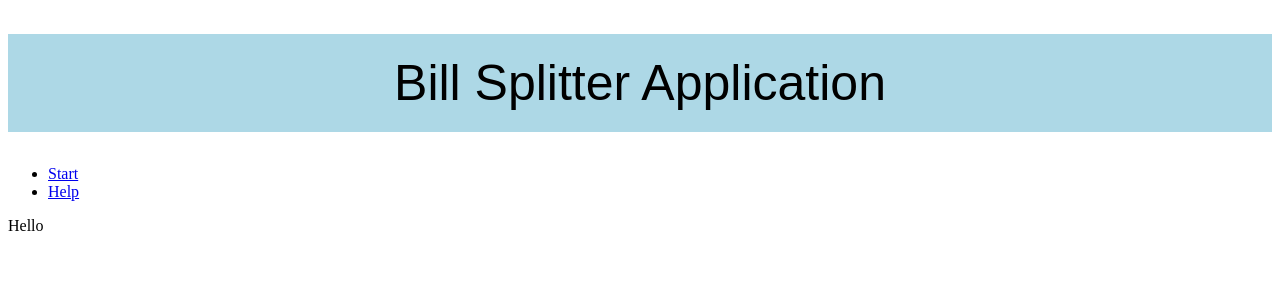
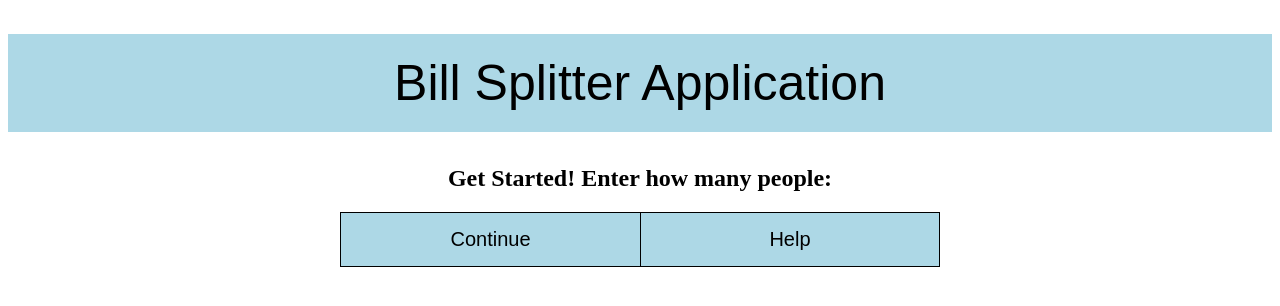
Before and after one commit to 2Jasonlee2/Bill_Splitter_App, a React (Create React App) app: page / in a window 1280 px wide. Shown: the top 306 px of the page. Built offline with nearby package versions, Linux system fonts and the light colour scheme.

Commit message:
Setup page layout and style buttons

```diff
--- a/src/App.js
+++ b/src/App.js
@@ -1,26 +1,14 @@
 import React from "react"
-import { Route, NavLink, HashRouter } from "react-router-dom"
 
 import Header from "./components/Header.js"
-import Start from "./components/mainComponents/Start.js"
-import Help from "./components/mainComponents/Help.js"
+import MainController from "./components/MainController.js"
+import "./styles/buttonStyle.css"
 
 function App() {
     return (
         <div>
             <Header />
-            <HashRouter>
-                <div>
-                    <ul>
-                        <li><NavLink to="/">Start</NavLink></li>
-                        <li><NavLink to="/help">Help</NavLink></li>
-                    </ul>
-                    <div>
-                        <Route exact path="/" component={Start}/>
-                        <Route path="/help" component={Help}/>
-                    </div>
-                </div>
-            </HashRouter>
+            <MainController />
         </div>
     )
 }
--- /dev/null
+++ b/src/components/MainController.js
@@ -0,0 +1,26 @@
+import React from "react"
+import { Route, HashRouter } from "react-router-dom"
+
+import Start from "./mainComponents/Start.js"
+import Prices from "./mainComponents/Prices.js"
+import Tax_Tip from "./mainComponents/Tax_Tip.js"
+import Distribution from "./mainComponents/Distribution.js"
+import Help from "./mainComponents/Help.js"
+
+function MainController() {
+    return (
+        <HashRouter>
+            <div>
+                <div>
+                    <Route exact path="/" component={Start}/>
+                    <Route path="/prices" component={Prices}/>
+                    <Route path="/tax_tip" component={Tax_Tip}/>
+                    <Route path="/distribution" component={Distribution}/>
+                    <Route path="/help" component={Help}/>
+                </div>
+            </div>
+        </HashRouter>
+    )
+}
+
+export default MainController
--- /dev/null
+++ b/src/components/mainComponents/Distribution.js
@@ -0,0 +1,13 @@
+import React from "react"
+import { NavLink } from "react-router-dom"
+
+function Distribution() {
+    return (
+        <div>
+            <h2>Final Amounts: </h2>
+            <button><NavLink to="/">Back To Start</NavLink></button>
+        </div>
+    )
+}
+
+export default Distribution
--- a/src/components/mainComponents/Help.js
+++ b/src/components/mainComponents/Help.js
@@ -1,11 +1,12 @@
 import React from "react"
+import { NavLink } from "react-router-dom"
 
 function Help() {
     return (
         <div>
-            <p>This will be the text that tells how app works</p>
+            <h2>This will be the text that tells how app works</h2>
             <br />
-            <button>BACK</button>
+            <button><NavLink to="/">BACK</NavLink></button>
         </div>
     )
 }
--- /dev/null
+++ b/src/components/mainComponents/Prices.js
@@ -0,0 +1,14 @@
+import React from "react"
+import { NavLink } from "react-router-dom"
+
+function Prices() {
+    return (
+        <div>
+            <h2>Enter the Prices: </h2>
+            <button><NavLink to="/tax_tip">Continue</NavLink></button>
+            <button><NavLink to="/">Back To Start</NavLink></button>
+        </div>
+    )
+}
+
+export default Prices
--- a/src/components/mainComponents/Start.js
+++ b/src/components/mainComponents/Start.js
@@ -1,9 +1,16 @@
-import React from "react"
+import React, {useState} from "react"
+import  { NavLink } from "react-router-dom"
 
 function Start() {
+    // State variable: array of people that split the bill
+    const [people, setPeople] = useState([])
+
     return (
         <div>
-            Hello
+            <h2>Get Started! Enter how many people: </h2>
+
+            <button><NavLink to="/prices">Continue</NavLink></button>
+            <button><NavLink to="/help">Help</NavLink></button>
         </div>
     )
 }
--- /dev/null
+++ b/src/components/mainComponents/Tax_Tip.js
@@ -0,0 +1,14 @@
+import React from "react"
+import { NavLink } from "react-router-dom"
+
+function Tax_Tip() {
+    return (
+        <div>
+            <h2>Tax Amount? Tip Amount?</h2>
+            <button><NavLink to="/distribution">Finish</NavLink></button>
+            <button><NavLink to="/">Back To Start</NavLink></button>
+        </div>
+    )
+}
+
+export default Tax_Tip
--- /dev/null
+++ b/src/styles/buttonStyle.css
@@ -0,0 +1,24 @@
+button {
+    background-color: lightblue; /* Green */
+    border: 1px solid black;
+    color: black;
+    padding: 15px 32px;
+    text-align: center;
+    text-decoration: none;
+    display: inline-block;
+    font-size: 20px;
+    width:300px;
+}
+
+button:not(:last-child) {
+    border-right: none;
+}
+
+a {
+    color: black;
+    text-decoration: none;
+}
+
+div {
+    text-align: center;
+}
```
